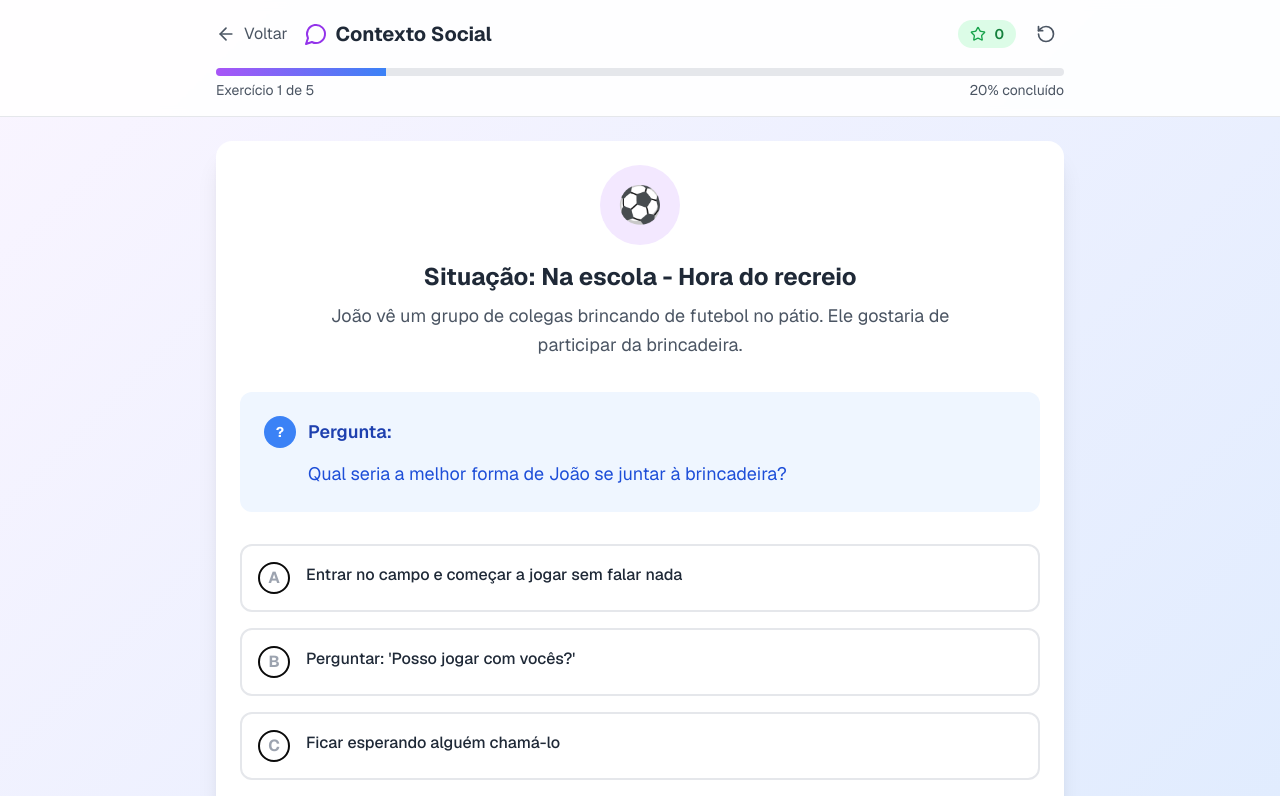
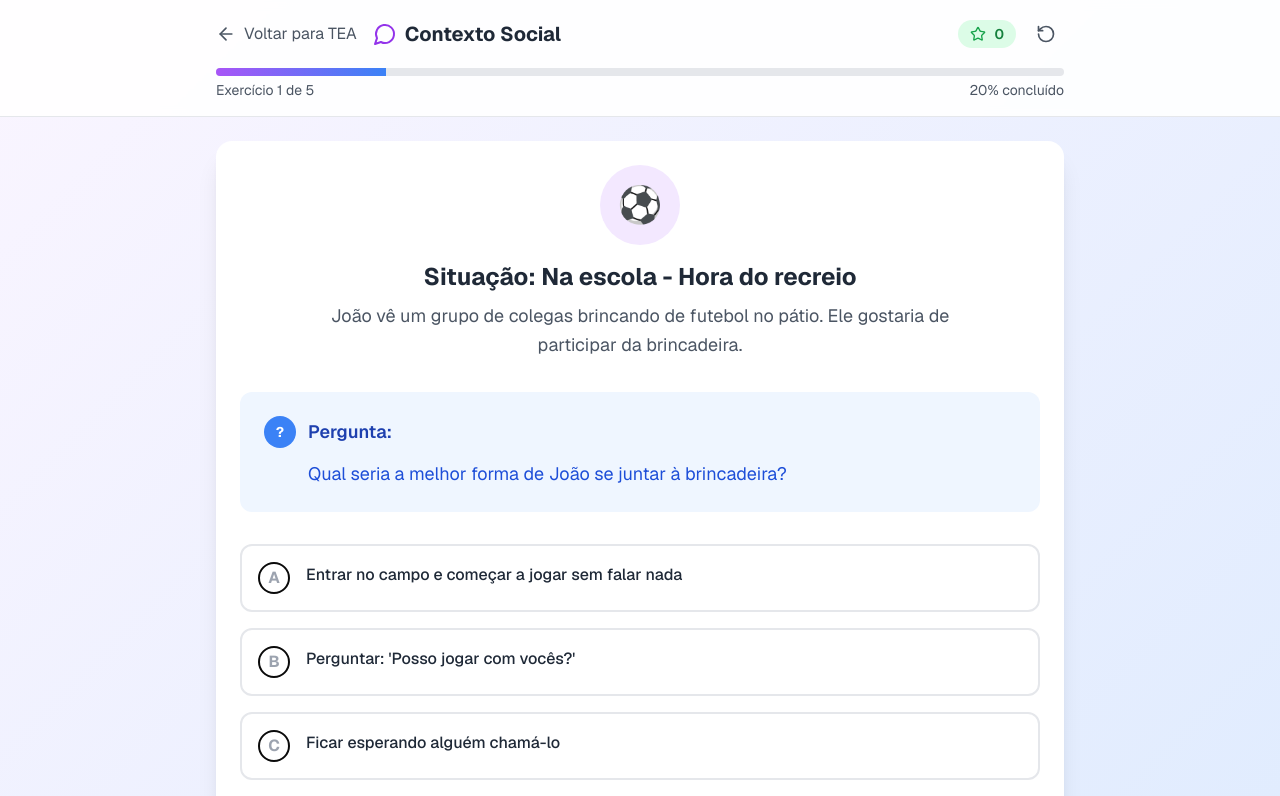
Before and after one commit to ClaudemirWork/teaplus-working, a Next.js app: page /social-context in a window 1280 px wide. Shown: the top 796 px of the page. Built offline with nearby package versions, Linux system fonts and the light colour scheme.

Commit message:
Correções texto não aparecendo nas respostas V.14 de contexto social

```diff
--- a/app/social-context/page.tsx
+++ b/app/social-context/page.tsx
@@ -238,9 +238,9 @@ export default function SocialContextPage() {
         <div className="max-w-4xl mx-auto px-4 sm:px-6 py-4">
           <div className="flex items-center justify-between">
             <div className="flex items-center gap-4">
-              <Link href="/" className="flex items-center gap-2 text-gray-600 hover:text-purple-600 transition-colors">
+              <Link href="/tea" className="flex items-center gap-2 text-gray-600 hover:text-purple-600 transition-colors">
                 <ArrowLeft className="w-5 h-5" />
-                <span className="hidden sm:inline">Voltar</span>
+                <span className="hidden sm:inline">Voltar para TEA</span>
               </Link>
               <div className="flex items-center gap-2">
                 <MessageCircle className="w-6 h-6 text-purple-600" />
@@ -421,7 +421,7 @@ export default function SocialContextPage() {
               disabled={currentExercise === exercises.length - 1}
               className="px-6 py-3 bg-purple-600 text-white rounded-lg font-medium disabled:opacity-50 disabled:cursor-not-allowed hover:bg-purple-700 transition-colors"
             >
-              {currentExercise === exercises.length - 1 ? 'Finalizar' : 'Próximo'}
+              Próximo
             </button>
           </div>
         </div>
```
